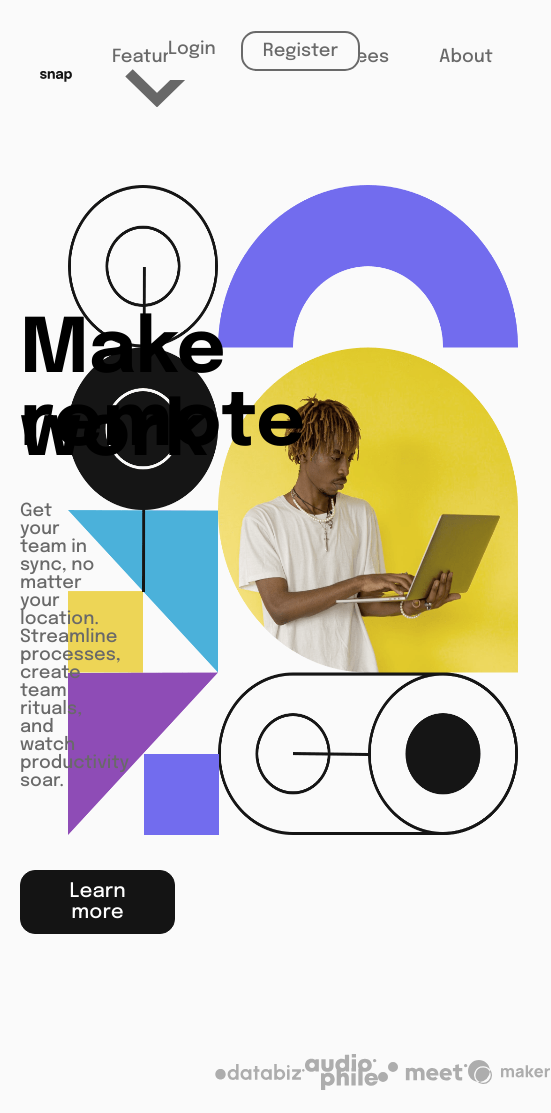
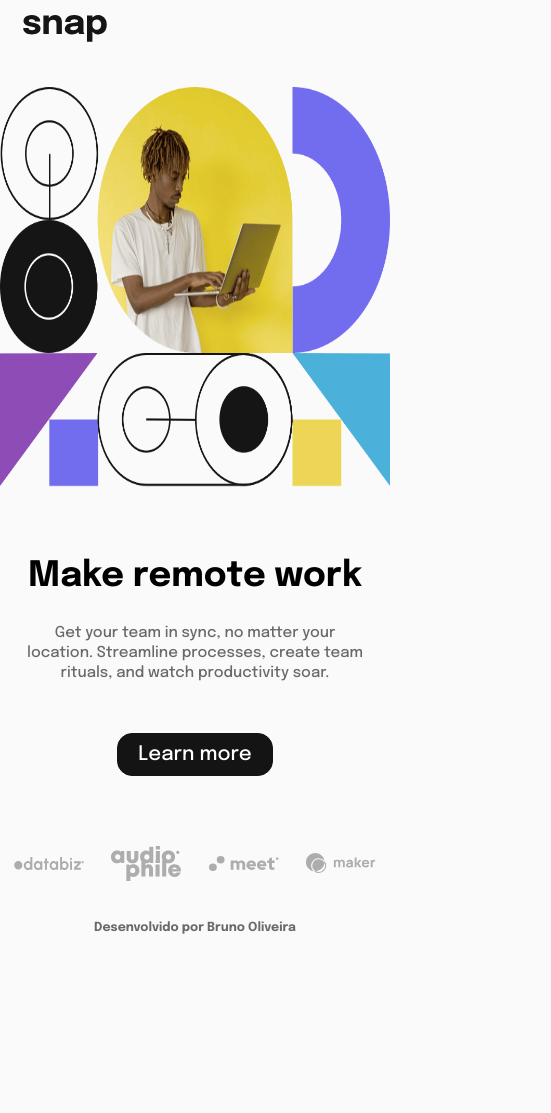
Before and after one commit to BrunoOliveira16/section-dropdown-navigation, a plain HTML site: page index.html in a window 390 px wide. Shown: the top 1113 px of the page, 551 px wide, since content can reach past the window. After the commit the page ends 944 px from the top, so only its background shows below. Drawn offline with Linux system fonts and the light colour scheme.

Commit message:
Etapa 04 conluida - atualização layout responsivo 80% concluido

```diff
--- /dev/null
+++ b/css/responsive.css
@@ -0,0 +1,116 @@
+@media (max-width: 1000px) {
+    .container-01 img {
+        width: 90%;
+        height: 579px;
+    }
+
+    h1 {
+        font-size: 5.1rem;
+    }
+
+    .container-03 {
+        padding: 0;
+    }
+
+    .container-03 img {
+        width: 70px;
+        padding: 0;
+    }
+}
+
+@media (max-width: 900px) {
+    body {
+        margin: 0;
+        max-width: none;
+        min-width: 360px;
+    }
+
+    header {
+        width: 100%;
+        font-size: 1rem;
+        padding: 15px !important;
+    }
+
+
+    section, .container-00 {
+        width: 100%;
+        float: none;
+        margin-bottom: 20px;
+    }
+
+   .container-01, .container-02 {
+    width: 100%;
+    padding: 0;
+    float: none;
+    display: block;
+    margin: 10px auto 10px auto;
+   }
+
+   .container-03 {
+    width: 100%;
+    justify-content: space-around;
+    padding: 0;
+    margin-top: 30px;
+   }
+
+   .container-01 img {
+    width: 100%;
+    height: 400px;
+   }
+
+   h1 {
+    font-size: 3.5rem;
+    text-align: center;
+    margin-top: 70px;
+   }
+
+   p {
+    font-size: 1.5rem;
+    line-height: 2rem;
+    text-align: center;
+    padding: 0 20px 0 20px;
+   }
+
+   button {
+    display: flex;
+    align-items: center;
+    margin: 50px auto 40px auto;
+   }
+
+   .container-03 img {
+    width: 18%;
+    display: flex !important;
+   }
+
+   footer {
+    margin-top: 20px;
+    font-size: 2rem;
+   }
+
+   .lista-nav {
+    width: 60%;
+   }
+
+   .lista-nav01 {
+    width: 30%;
+   }
+
+   .nav-list li, a {
+    margin-top: 0;
+   }
+
+   .submenu-dropdown {
+    width: 33%;
+   }
+
+   .nav-list li, a {
+    padding: 0;
+    margin-right: 18px;
+   }
+}
+
+@media (max-width: 700px){
+    .lista-nav, .nav-item, .nav-item-01 button{
+        display: none !important;
+    }
+}
--- a/css/style.css
+++ b/css/style.css
@@ -19,8 +19,7 @@ footer {
 }
 
 h1 {
-    font-size: 7.5rem;
-    line-height: 1rem;
+    font-size: 8rem;
 }
 
 p {
@@ -53,7 +52,7 @@ section {
 .container-02 {
     width: 50%;
     padding: 20px;
-    margin-top: 100px;
+    margin-top: 50px;
     display: block;
 }
 
@@ -75,7 +74,7 @@ button {
 .container-03 {
     justify-content: space-between;
     padding-right: 80px;
-    margin-top: 40px;
+    margin-top: 10px;
 }
 
 .container-03 img {
@@ -88,19 +87,3 @@ button:hover {
     color: hsl(0, 0%, 8%);
     cursor: pointer;
 }
-
-@media (max-width: 400px) {
-   .container-00 {
-    width: 100%;
-   }
-
-    .container {
-    width: 100%;
-    display: flex;
-    flex-direction: column;
-   }
-
-   img {
-    width: 100%;
-   }
-}
--- a/index.html
+++ b/index.html
@@ -11,6 +11,7 @@
     <!-- CSS Styles-->
     <link rel="stylesheet" href="./css/style.css">
     <link rel="stylesheet" href="./css/header.css">
+    <link rel="stylesheet" href="./css/responsive.css">
 
     <title>Home</title>
 </head>
@@ -76,14 +77,15 @@
         <div class="container-00">
 
             <div class="container-01">
-                <img src="./img/image-hero-desktop.png" alt="img-01">
+                <picture>
+                    <source media="(max-width: 900px)" srcset="./img/image-hero-mobile.png">
+                    <img src="./img/image-hero-desktop.png" alt="img-01">
+                </picture>
             </div>
 
             <div class="container-02">
-                <h1>Make</h1>
-                <h1>remote work</h1>
-                <p>Get your team in sync, no matter your location.</p>
-                <p>Streamline processes, create team rituals, and watch productivity soar.</p>
+                <h1>Make remote work</h1>
+                <p>Get your team in sync, no matter your location. Streamline processes, create team rituals, and watch productivity soar.</p>
                 <button type="button">Learn more</button>
             </div>
 
```
Also changed, not shown: img/image-hero-mobile.png (added).
